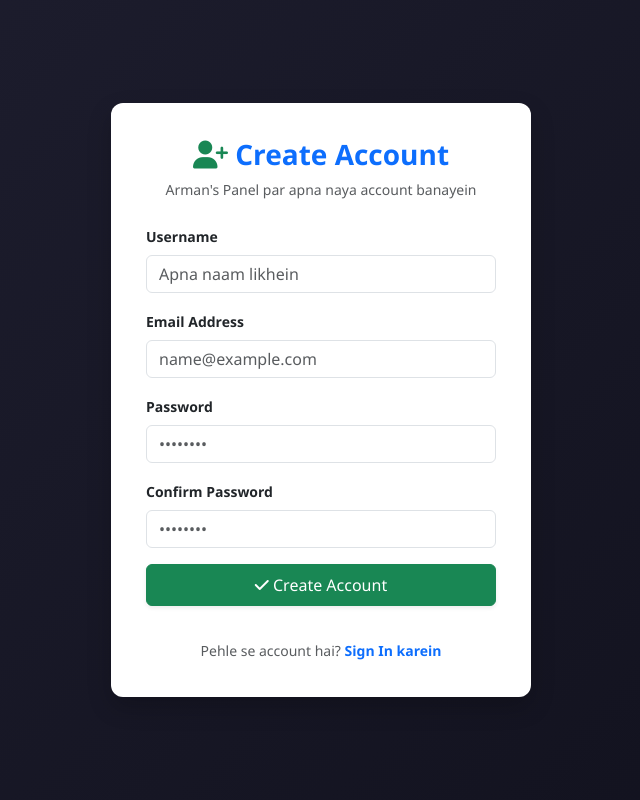
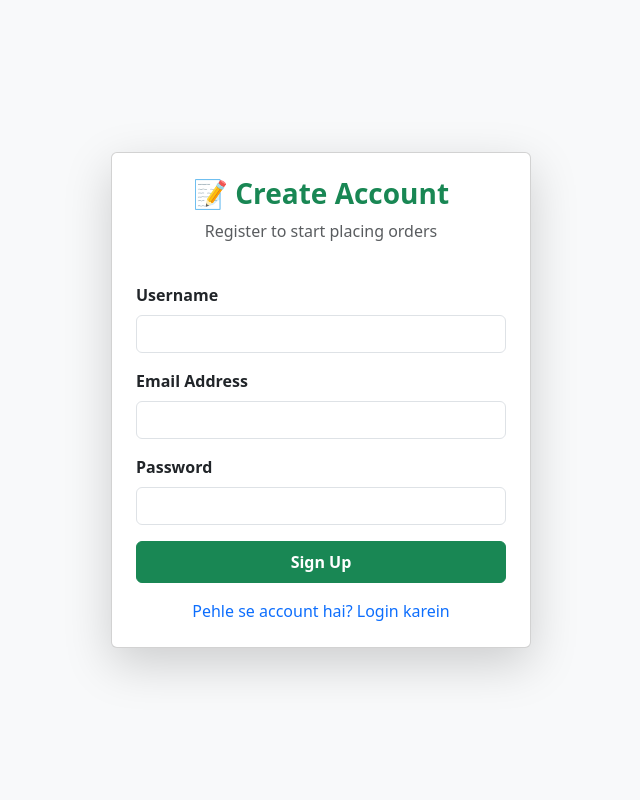
Before and after one commit to arman22334499/armans-panel, a Flask app: page /signup in a window 1280 px wide. Shown: the whole page, without its empty margins (319-959 px from the left). Run offline with Flask 3, Linux system fonts and the light colour scheme.

Commit message:
Revamp signup.html for improved design and functionality
Updated the signup page layout and styles for better user experience.

```diff
--- a/templates/signup.html
+++ b/templates/signup.html
@@ -4,62 +4,40 @@
     <meta charset="UTF-8">
     <meta name="viewport" content="width=device-width, initial-scale=1.0">
     <title>Sign Up - Arman's Panel</title>
-    <!-- Bootstrap CSS -->
     <link href="https://cdn.jsdelivr.net/npm/bootstrap@5.3.0/dist/css/bootstrap.min.css" rel="stylesheet">
-    <!-- FontAwesome Icons -->
-    <link rel="stylesheet" href="https://cdnjs.cloudflare.com/ajax/libs/font-awesome/6.4.0/css/all.min.css">
-    <style>
-        body {
-            background: linear-gradient(135deg, #1e1e2f 0%, #11111d 100%);
-            height: 100vh;
-            display: flex;
-            align-items: center;
-            justify-content: center;
-            font-family: 'Segoe UI', Tahoma, Geneva, Verdana, sans-serif;
-        }
-        .signup-card {
-            width: 100%;
-            max-width: 420px;
-            padding: 35px;
-            background: #ffffff;
-            border-radius: 12px;
-            box-shadow: 0 10px 25px rgba(0,0,0,0.2);
-        }
-    </style>
 </head>
-<body>
-    <div class="signup-card">
+<body class="bg-light">
+    <div class="container d-flex justify-content-center align-items-center vh-100 px-3">
+        <div class="card p-4 shadow-lg w-100" style="max-width: 420px;">
             <div class="text-center mb-4">
-            <h3 class="fw-bold text-primary"><i class="fa-solid fa-user-plus text-success"></i> Create Account</h3>
-            <p class="text-muted small">Arman's Panel par apna naya account banayein</p>
+                <h3 class="fw-bold text-success">📝 Create Account</h3>
+                <p class="text-muted">Register to start placing orders</p>
             </div>
-
-        {% if error %}
-        <div class="alert alert-danger py-2 small text-center" role="alert">{{ error }}</div>
+            {% with messages = get_flashed_messages(with_categories=true) %}
+                {% if messages %}
+                    {% for category, message in messages %}
+                        <div class="alert alert-{{ category }} py-2">{{ message }}</div>
+                    {% endfor %}
                 {% endif %}
-
-        <form action="/signup" method="POST">
+            {% endwith %}
+            <form method="POST">
                 <div class="mb-3">
-                <label class="form-label small fw-bold">Username</label>
-                <input type="text" class="form-control" name="username" placeholder="Apna naam likhein" required>
+                    <label class="form-label fw-bold">Username</label>
+                    <input type="text" name="username" class="form-control" required>
                 </div>
                 <div class="mb-3">
-                <label class="form-label small fw-bold">Email Address</label>
-                <input type="email" class="form-control" name="email" placeholder="name@example.com" required>
+                    <label class="form-label fw-bold">Email Address</label>
+                    <input type="email" name="email" class="form-control" required>
                 </div>
                 <div class="mb-3">
-                <label class="form-label small fw-bold">Password</label>
-                <input type="password" class="form-control" name="password" placeholder="••••••••" required>
+                    <label class="form-label fw-bold">Password</label>
+                    <input type="password" name="password" class="form-control" required>
                 </div>
-            <div class="mb-3">
-                <label class="form-label small fw-bold">Confirm Password</label>
-                <input type="password" class="form-control" name="confirm_password" placeholder="••••••••" required>
+                <button type="submit" class="btn btn-success w-100 py-2 fw-bold">Sign Up</button>
+            </form>
+            <div class="text-center mt-3">
+                <a href="/login" class="text-decoration-none">Pehle se account hai? Login karein</a>
             </div>
-            <button type="submit" class="btn btn-success w-100 py-2 mb-3 shadow-sm"><i class="fa-solid fa-check"></i> Create Account</button>
-        </form>
-
-        <div class="text-center mt-3">
-            <small class="text-muted">Pehle se account hai? <a href="/login" class="text-decoration-none fw-bold">Sign In karein</a></small>
         </div>
     </div>
 </body>
```
Lines whose indentation alone changed are shown as unchanged.
